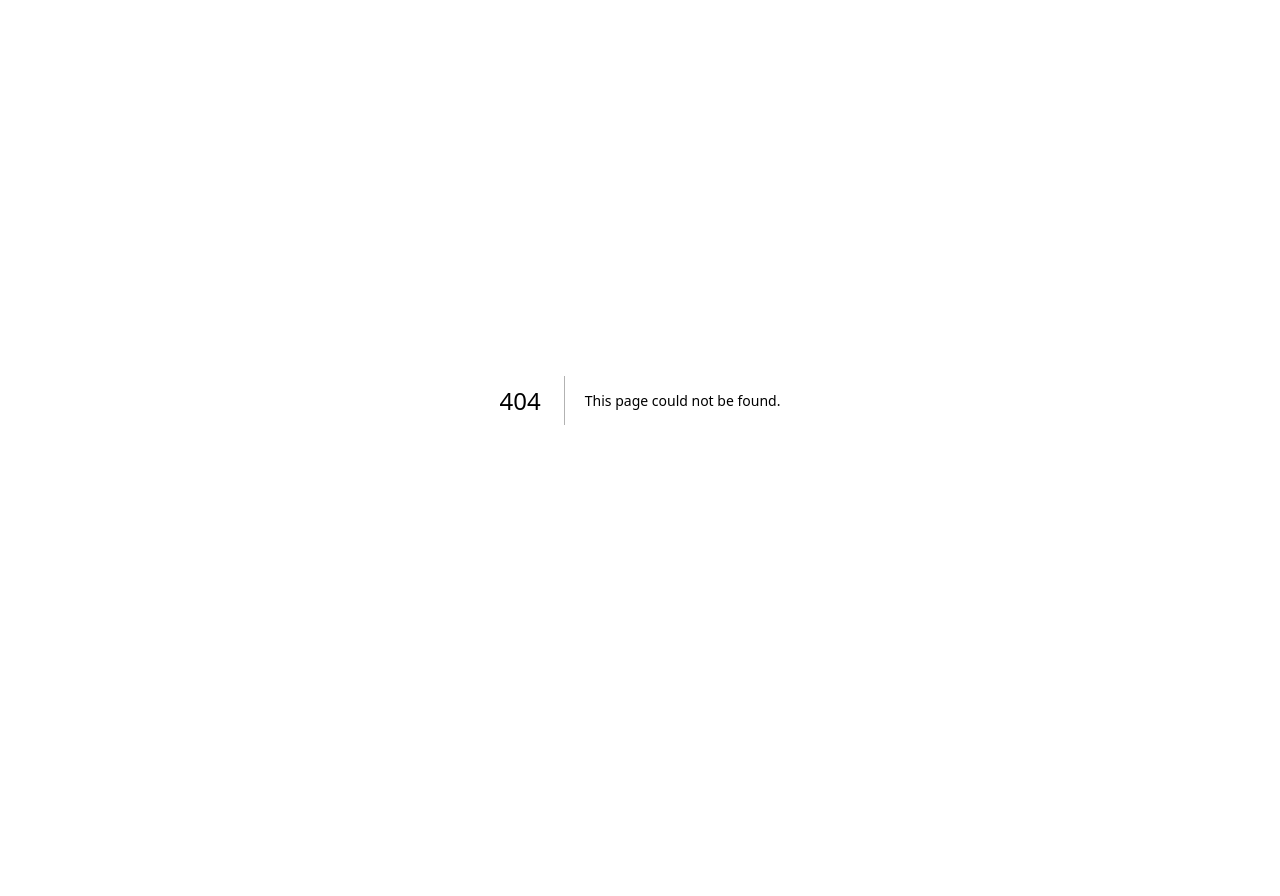
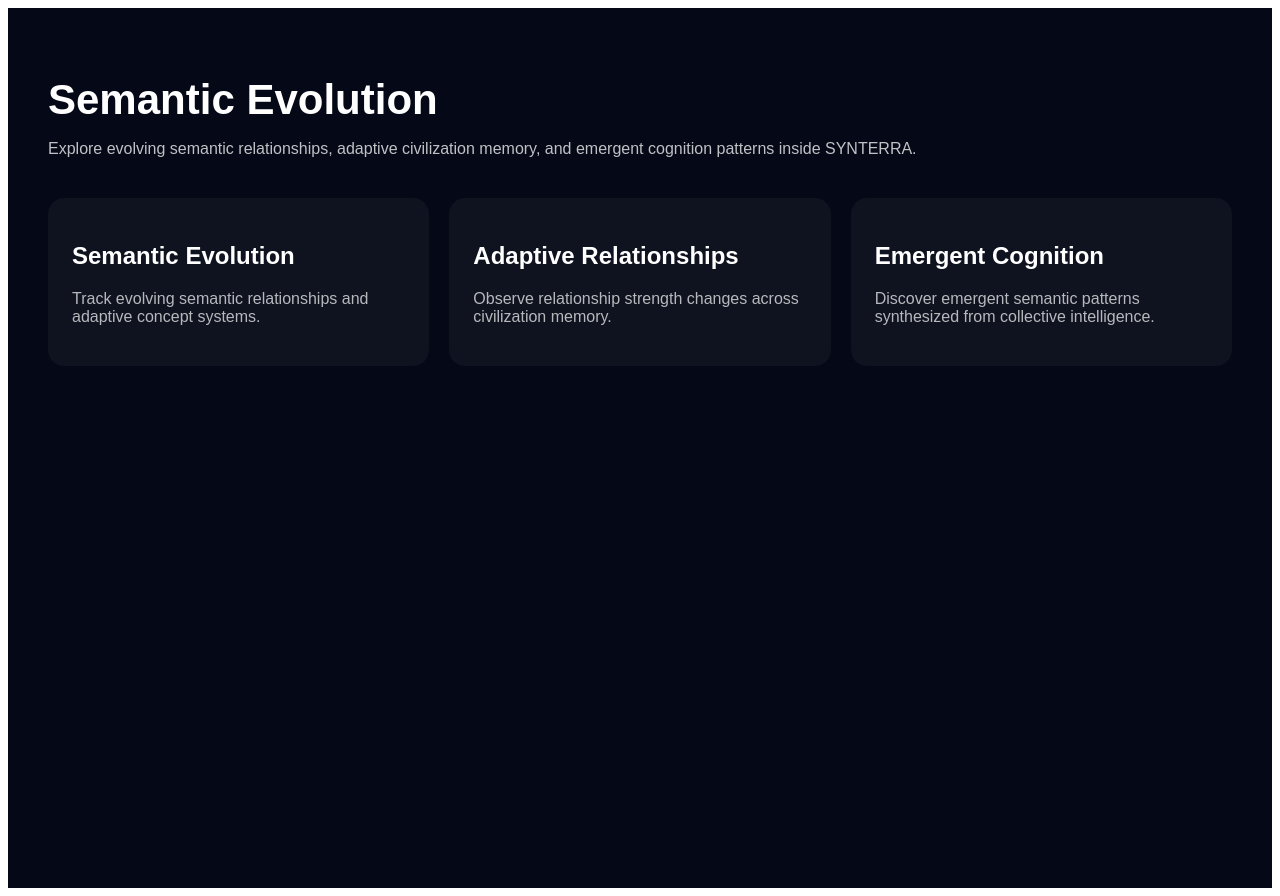
Before and after one commit to Dzintars12/SYNTERRA, a Next.js app: page /evolution in a window 1280 px wide. Before the commit this address had no page. Before the commit the page ends 800 px from the top, so only its background shows below. Built offline with nearby package versions, Linux system fonts and the light colour scheme.

Commit message:
Add semantic evolution explorer page

```diff
--- /dev/null
+++ b/app/evolution/page.tsx
@@ -0,0 +1,71 @@
+export default function EvolutionPage() {
+  return (
+    <main
+      style={{
+        minHeight: "100vh",
+        background: "#050816",
+        color: "white",
+        padding: "40px",
+        fontFamily: "Arial, sans-serif",
+      }}
+    >
+      <h1 style={{ fontSize: "42px", marginBottom: "12px" }}>
+        Semantic Evolution
+      </h1>
+
+      <p style={{ opacity: 0.75, maxWidth: "920px" }}>
+        Explore evolving semantic relationships, adaptive civilization memory,
+        and emergent cognition patterns inside SYNTERRA.
+      </p>
+
+      <section
+        style={{
+          marginTop: "40px",
+          display: "grid",
+          gap: "20px",
+          gridTemplateColumns: "repeat(auto-fit, minmax(280px, 1fr))",
+        }}
+      >
+        <div
+          style={{
+            padding: "24px",
+            borderRadius: "16px",
+            background: "rgba(255,255,255,0.04)",
+          }}
+        >
+          <h2>Semantic Evolution</h2>
+          <p style={{ opacity: 0.7 }}>
+            Track evolving semantic relationships and adaptive concept systems.
+          </p>
+        </div>
+
+        <div
+          style={{
+            padding: "24px",
+            borderRadius: "16px",
+            background: "rgba(255,255,255,0.04)",
+          }}
+        >
+          <h2>Adaptive Relationships</h2>
+          <p style={{ opacity: 0.7 }}>
+            Observe relationship strength changes across civilization memory.
+          </p>
+        </div>
+
+        <div
+          style={{
+            padding: "24px",
+            borderRadius: "16px",
+            background: "rgba(255,255,255,0.04)",
+          }}
+        >
+          <h2>Emergent Cognition</h2>
+          <p style={{ opacity: 0.7 }}>
+            Discover emergent semantic patterns synthesized from collective
+            intelligence.
+          </p>
+        </div>
+      </section>
+    </main>
+  );
+}
```
